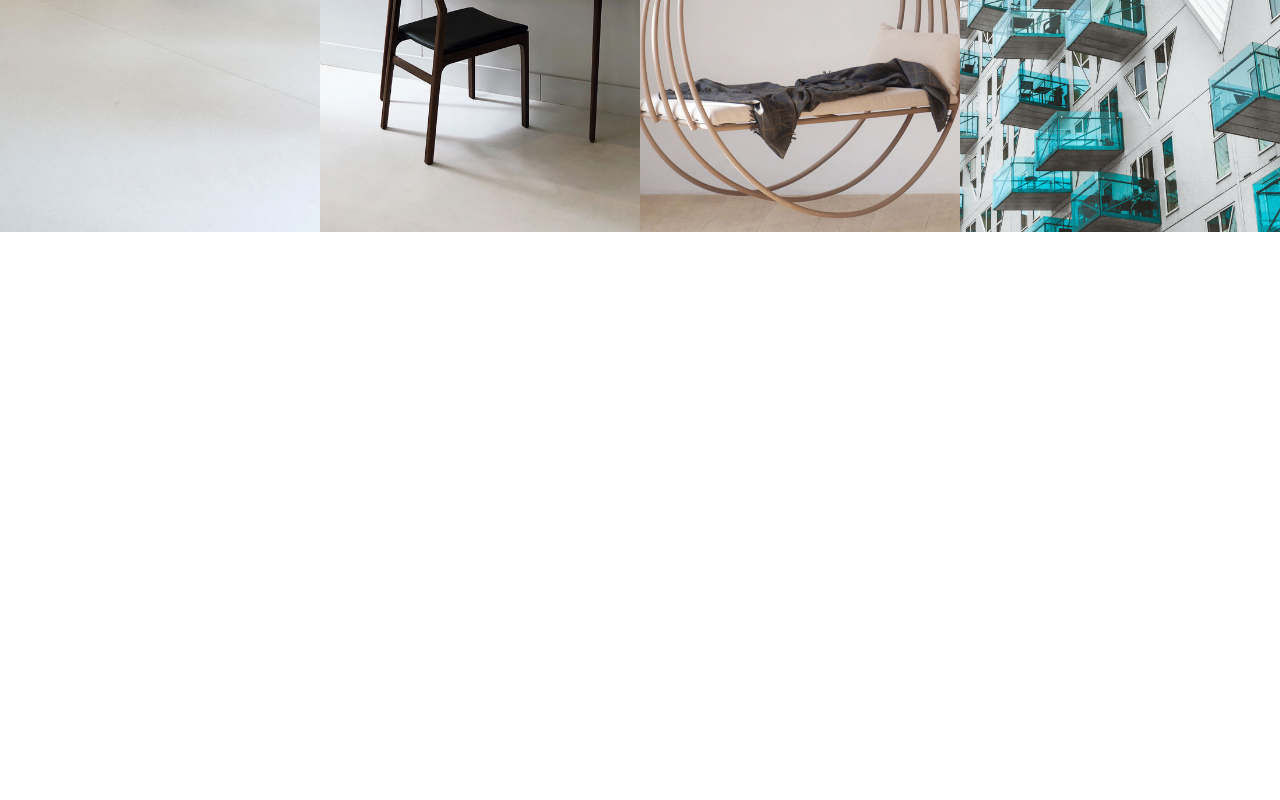
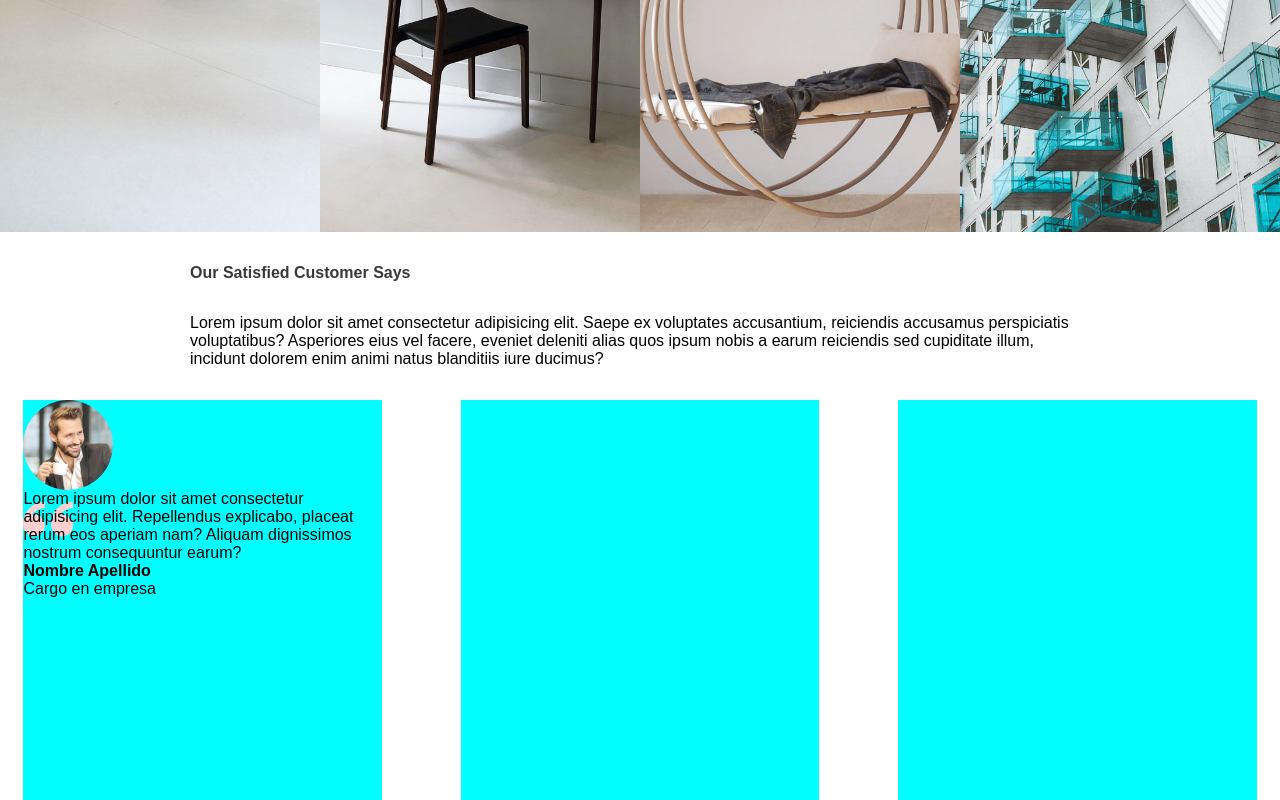
Before and after one commit to LiquidArtDevelopers/PROYECTO-02---INTERIORISMO-NKJM, a plain HTML site: page index.html in a window 1280 px wide. Shown: the part 2178-2978 px from the top of the page. Before the commit the page ends 2442 px from the top, so only its background shows below. Drawn offline with Linux system fonts and the light colour scheme.

Commit message:
clase 13

```diff
--- a/assets/css/style.css
+++ b/assets/css/style.css
@@ -10,6 +10,7 @@
     --color01:white;
     --color02:rgb(255, 102, 127);
     --color03:rgb(57, 57, 57);
+    --color04:rgb(3,190,206);
 }
 h1{
     font-size: 2.5rem;
@@ -31,14 +32,24 @@ h1{
     font-size: 1rem;
     font-weight: bolder;
     color: var(--color03);
+    width: 100%;
 }
 h3{
     font-size: 2.3rem;
 }
-
 a{
     text-decoration: none;
     color: inherit;
+}
+.anchoEstrecho{
+    width: 95%;
+    max-width: 900px;
+}
+.colorEspecial{
+    color: var(--color04)!important;
+}
+.esconder{
+    display: none!important;
 }
 
 /* estilos del nav */
@@ -211,10 +222,7 @@ article{
     justify-content: flex-start;
     row-gap: 2rem;
 }
-.anchoEstrecho{
-    width: 95%;
-    max-width: 900px;
-}
+
 #caja_proyectos{
     width: 100%;
     display: flex;
@@ -240,5 +248,44 @@ article{
     font-size: 1.5rem;
     color: var(--color01);
     font-weight: 100;
+}
+
+/* SECCIÓN CLIENTES */
+#articuloClientes{
+    width: 100%;
+    display: flex;
+    flex-direction: column;
+    justify-content: flex-start;
+    align-items: center;
+    row-gap: 2rem;
+}
+#contenedorClientes{
+    width: 100%;
+    display: flex;
+    flex-direction: row;
+    justify-content: space-around;
+    align-items: flex-start;
+    flex-wrap: wrap;
+    column-gap: 2rem;
+    row-gap: 2rem;
 
 }
+.cliente{
+    width: 28%;
+    min-width: 250px;
+    max-width: 400px;
+    height: 400px;
+    background-color: aqua;
+}
+.contenedorAvatar{
+    width: 90px;
+    height: 90px;
+    border-radius: 50%;
+
+}
+#img01{
+    width: 100%;
+    height: 100%;
+    object-fit: cover;
+    border-radius: 50%;
+}
--- a/index.html
+++ b/index.html
@@ -5,7 +5,7 @@
     <meta name="viewport" content="width=device-width, initial-scale=1.0">
     <title>AREA | Tienda de interiorismo y arquitectura en Donostia</title>
     <meta name="description" content="descripción de entre 220 y 320 caracteres">
-    <link rel="stylesheet" href="./assets/css/style.css">
+    <link rel="stylesheet" href="./assets/css/style.css?v=1">
 </head>
 <body>
     <nav>
@@ -34,6 +34,7 @@
         <!-- sección de about -->
         <section>
             <article id="articulo_fortalezas">
+                <h3 class="esconder">Expertos en diseñar tu hogar</h3>
                 <div class="fortalezas">
                     <img src="./assets/imagenes/idea.png" alt="">
                     <h4>PERFECTLY DESIGN</h4>
@@ -56,6 +57,7 @@
             </article>
 
             <article id="articulo_about">
+                <h3 class="esconder">Un equipo de profesionales arquitectos</h3>
                 <img src="./assets/imagenes/about.jpg" alt="">
                 <div id="caja_about">
                     <h2 class="h2Tipo2">ABOUT</h2>
@@ -69,8 +71,9 @@
 
         <!-- sección de proyectos -->
         <section>
-            <h2 class="h2Tipo3">Our Proyects</h2>
+            <h2 class="h2Tipo3 anchoEstrecho">Our Proyects</h2>
             <article id="articulo_proyectos">
+                <h3 class="esconder">Conoce todo lo que te ofrecemos en interiorismo</h3>
                 <p class="anchoEstrecho">Lorem ipsum dolor sit amet consectetur adipisicing elit. Nobis ratione tempora voluptates omnis cupiditate aspernatur sed voluptatum. Cupiditate reiciendis a ut ipsum numquam, similique quam ullam rem deserunt veritatis quisquam!</p>
                 <div id="caja_proyectos">
                     <div class="proyecto">
@@ -87,7 +90,7 @@
                     </div>
                     <div class="proyecto">
                         <img src="./assets/imagenes/work-4.jpg" alt="">
-                        <h3>OFFICE INTERIOR DESIGN IN PARIS</h3>
+                        <h3 class="colorEspecial">OFFICE INTERIOR DESIGN IN PARIS</h3>
                     </div>
                 </div>
             </article>
@@ -95,6 +98,28 @@
 
         <!-- Satisfacción cliente -->
         <section>
+            <h2 class="h2Tipo3 anchoEstrecho">Our Satisfied Customer Says</h2>
+            <article id="articuloClientes">
+                <h3 class="esconder">Conoce la opinión de nuestros clientes en España</h3>
+                <p class="anchoEstrecho">Lorem ipsum dolor sit amet consectetur adipisicing elit. Saepe ex voluptates accusantium, reiciendis accusamus perspiciatis voluptatibus? Asperiores eius vel facere, eveniet deleniti alias quos ipsum nobis a earum reiciendis sed cupiditate illum, incidunt dolorem enim animi natus blanditiis iure ducimus?</p>
+                <div id="contenedorClientes">
+                    <div class="cliente">
+                        <div class="contenedorAvatar">
+                            <img id="img01" src="./assets/imagenes/person_1.jpg" alt="">
+                            <img id="img02" src="./assets/imagenes/comillas.png" alt="">
+                        </div>
+                        <p>Lorem ipsum dolor sit amet consectetur adipisicing elit. Repellendus explicabo, placeat rerum eos aperiam nam? Aliquam dignissimos nostrum consequuntur earum?</p>
+                        <h4>Nombre Apellido</h4>
+                        <p>Cargo en empresa</p>
+                    </div>
+                    <div class="cliente">
+
+                    </div>
+                    <div class="cliente">
+
+                    </div>
+                </div>
+            </article>
         </section>
     </main>
     <footer>
```
